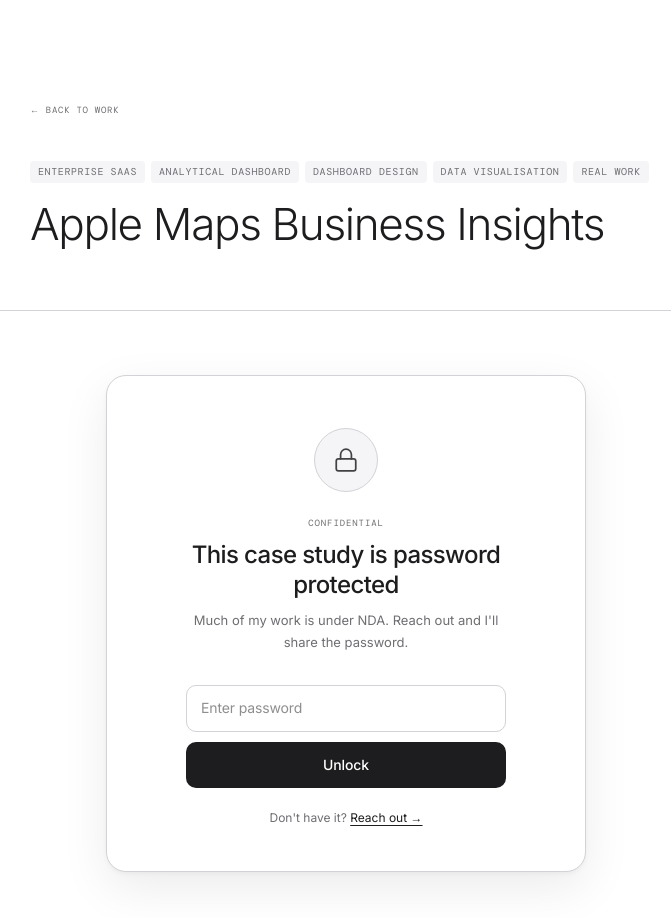
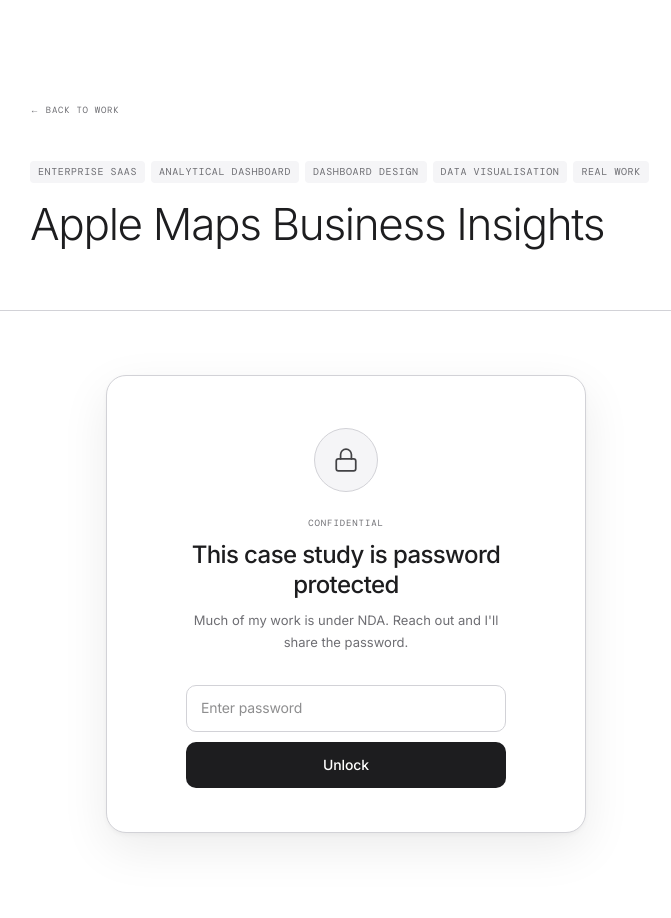
Before and after one commit to akgaddam009/Portfolio-, a Next.js app: page /work/apple-business-listings in a window 1280 px wide. Shown: the top 918 px of the page, without its empty margins (294-965 px from the left). Built offline with nearby package versions, Linux system fonts and the light colour scheme; no server answers.

Commit message:
ui: remove "Don't have it? Reach out →" nudge from gate
https://claude.ai/code/session_018fxi8fZQSvSy1KDtXXAUsn

```diff
--- a/components/CaseStudyGate.tsx
+++ b/components/CaseStudyGate.tsx
@@ -336,23 +336,6 @@ export default function CaseStudyGate({ title, tags, heroLabel, teaser }: GatePr
                 </motion.button>
               </form>
 
-              {/* Contact nudge */}
-              <p
-                style={{
-                  fontFamily: "var(--font-body)",
-                  fontSize: "var(--text-caption)",
-                  color: "var(--muted)",
-                  marginTop: "20px",
-                }}
-              >
-                Don&apos;t have it?{" "}
-                <a
-                  href="mailto:akgaddam009@gmail.com"
-                  style={{ color: "var(--text)", textDecoration: "underline", textUnderlineOffset: "3px" }}
-                >
-                  Reach out →
-                </a>
-              </p>
             </motion.div>
           </div>
         </div>
```
